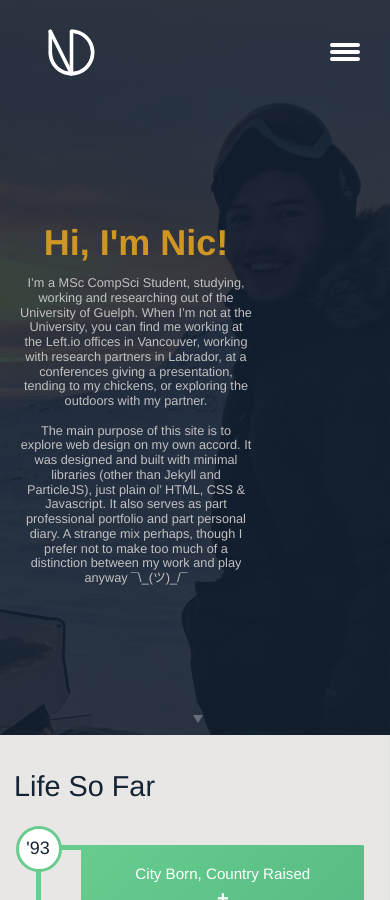
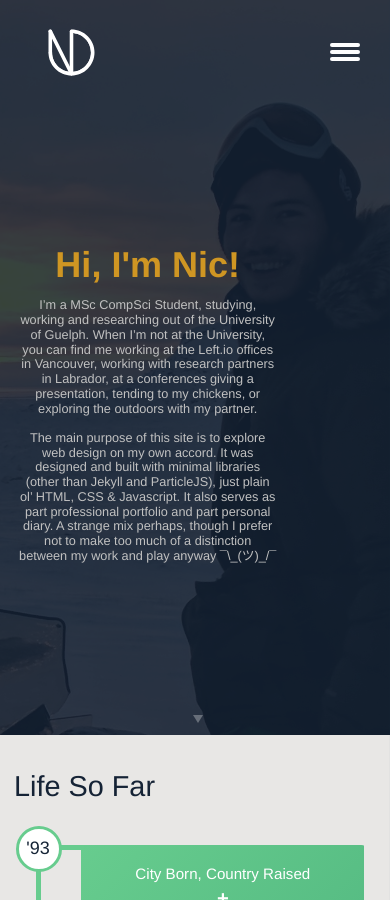
Before and after one commit to Durishn/nicdurish.ca-v1, a Jekyll site: the page built from pages/about.html, in a window 390 px wide and 900 px high. Built offline with Jekyll 4.4.1, drawn with Linux system fonts in a browser that asks for light colours; nearby versions of some CDN libraries.

Commit message:
fixed mobile viewing issue

```diff
--- a/css/main.scss
+++ b/css/main.scss
@@ -184,7 +184,7 @@ Default Layout
   }
   @media screen and (max-width: 768px) {
     .bannertext-div {
-      width: 60vw;
+      width: 66vw;
     }
   }
 }
```
Also changed, not shown: 1 other file.
